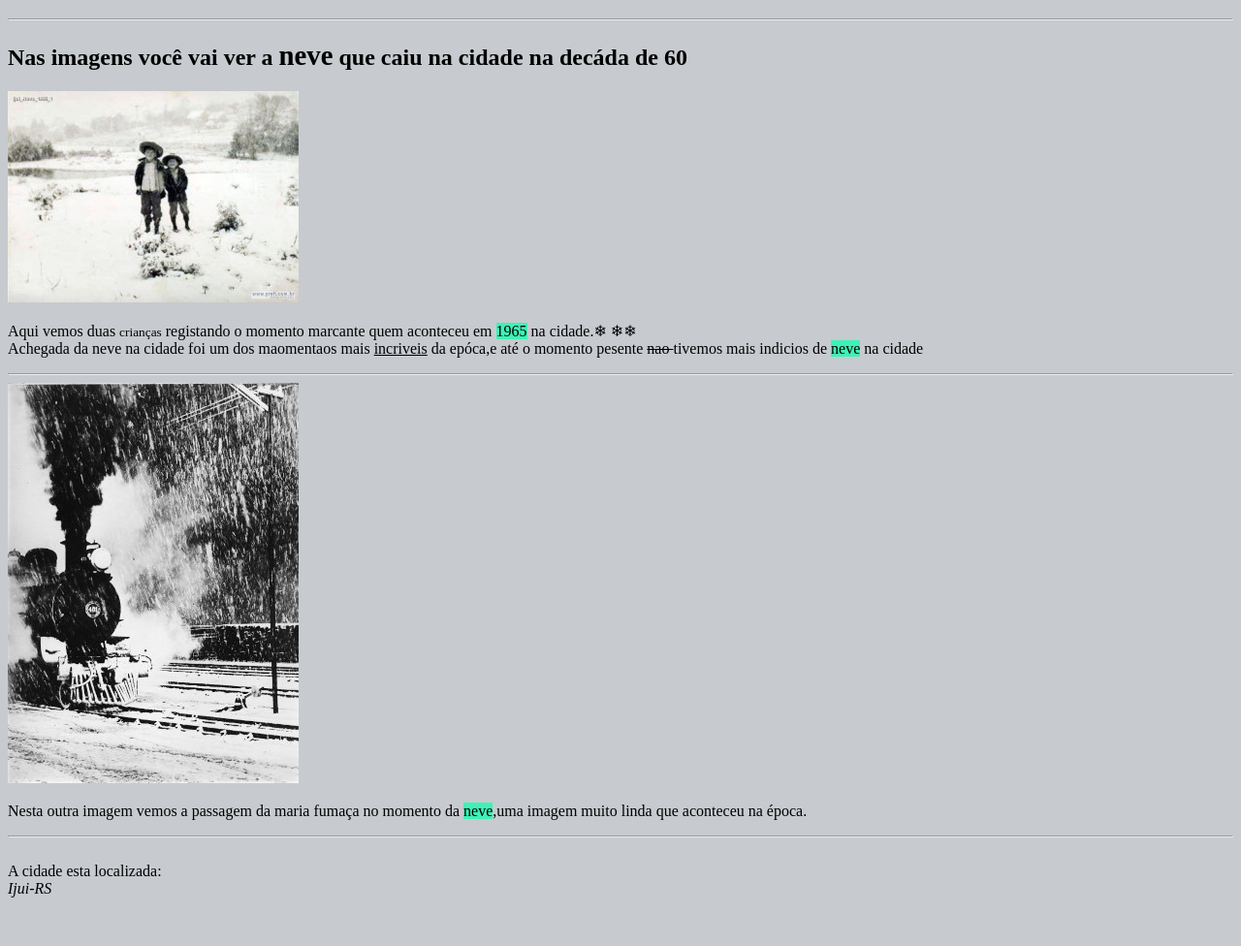
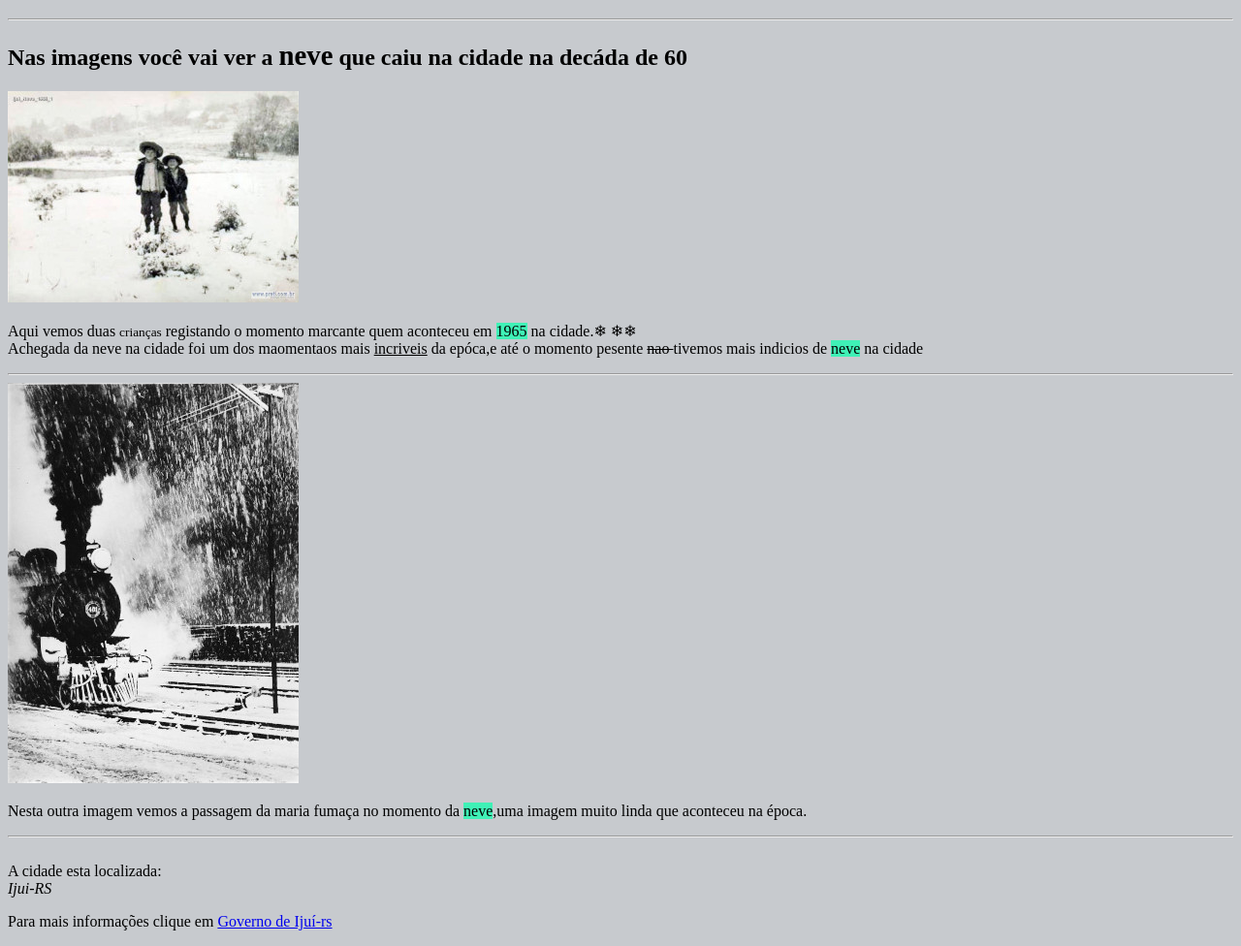
Before and after one commit to Jefersoncervi/exercicio4, a plain HTML site: page index.html in a window 1280 px wide. Shown: the part 61-1037 px from the top of the page at 97% size. Before the commit the page ends 1003 px from the top, so only its background shows below. Drawn offline with Linux system fonts and the light colour scheme.

Commit message:
Adicionado link para o site de Ijui do governo

```diff
--- a/index.html
+++ b/index.html
@@ -26,6 +26,7 @@
   <p> Nesta outra imagem vemos a passagem da maria fumaça no momento da <mark>neve</mark>,uma imagem muito linda que aconteceu na época.
     <hr>
   <br> A cidade esta localizada: <address>Ijui-RS</address>
+  <p>Para mais informações clique em <a href="https://www.ijui.rs.gov.br/">Governo de Ijuí-rs</a> </p>
  </p>
 </body>
 </html>
```
